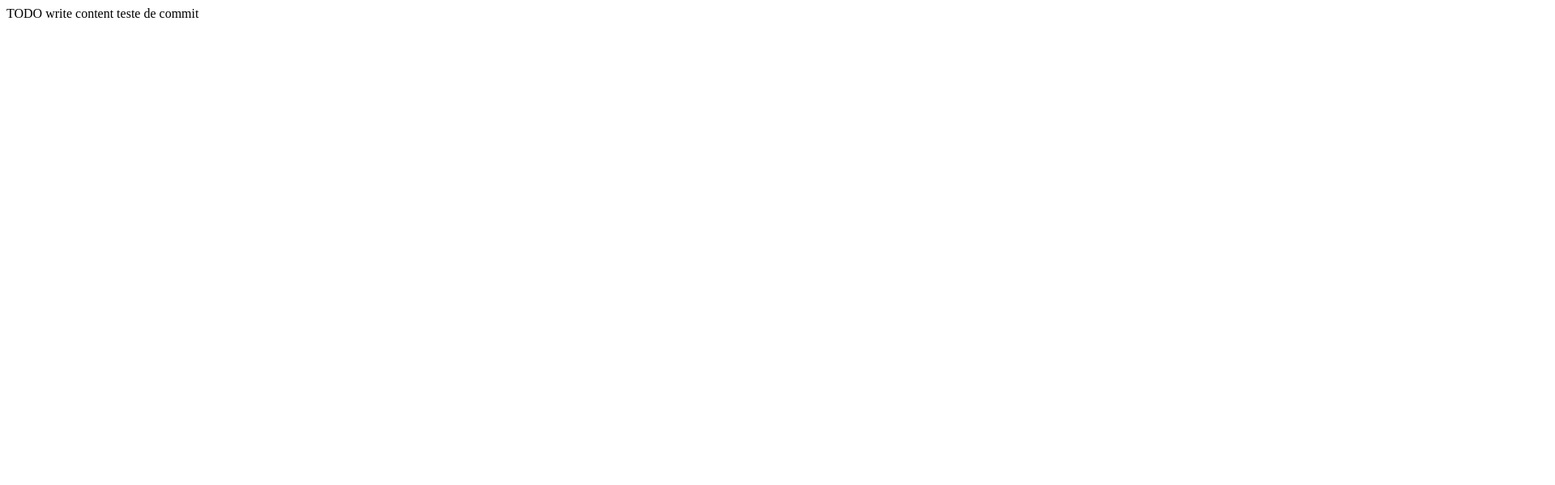
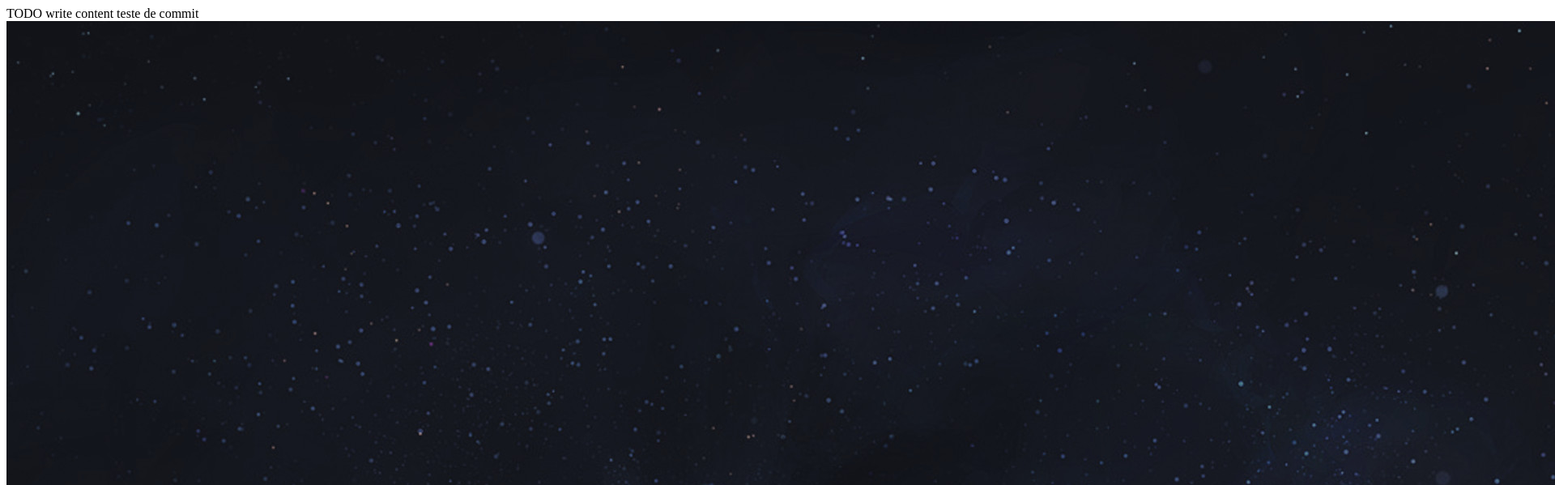
Before and after one commit to luizfernandorodrigues/Projeto-Web, a plain HTML site: page web/index.html in a window 1280 px wide. Shown: the top 599 px of the page at 81% size, 1920 px wide, since content can reach past the window. Drawn offline with Linux system fonts and the light colour scheme.

Commit message:
inserção da imagem

```diff
--- a/web/index.html
+++ b/web/index.html
@@ -12,6 +12,7 @@ and open the template in the editor.
     </head>
     <body>
         <div>TODO write content teste de commit</div>
+        <img src="bg-header-star.jpg" alt="meteor home">
 
     </body>
 </html>
```
Also changed, not shown: web/bg-header-star.jpg (added).
